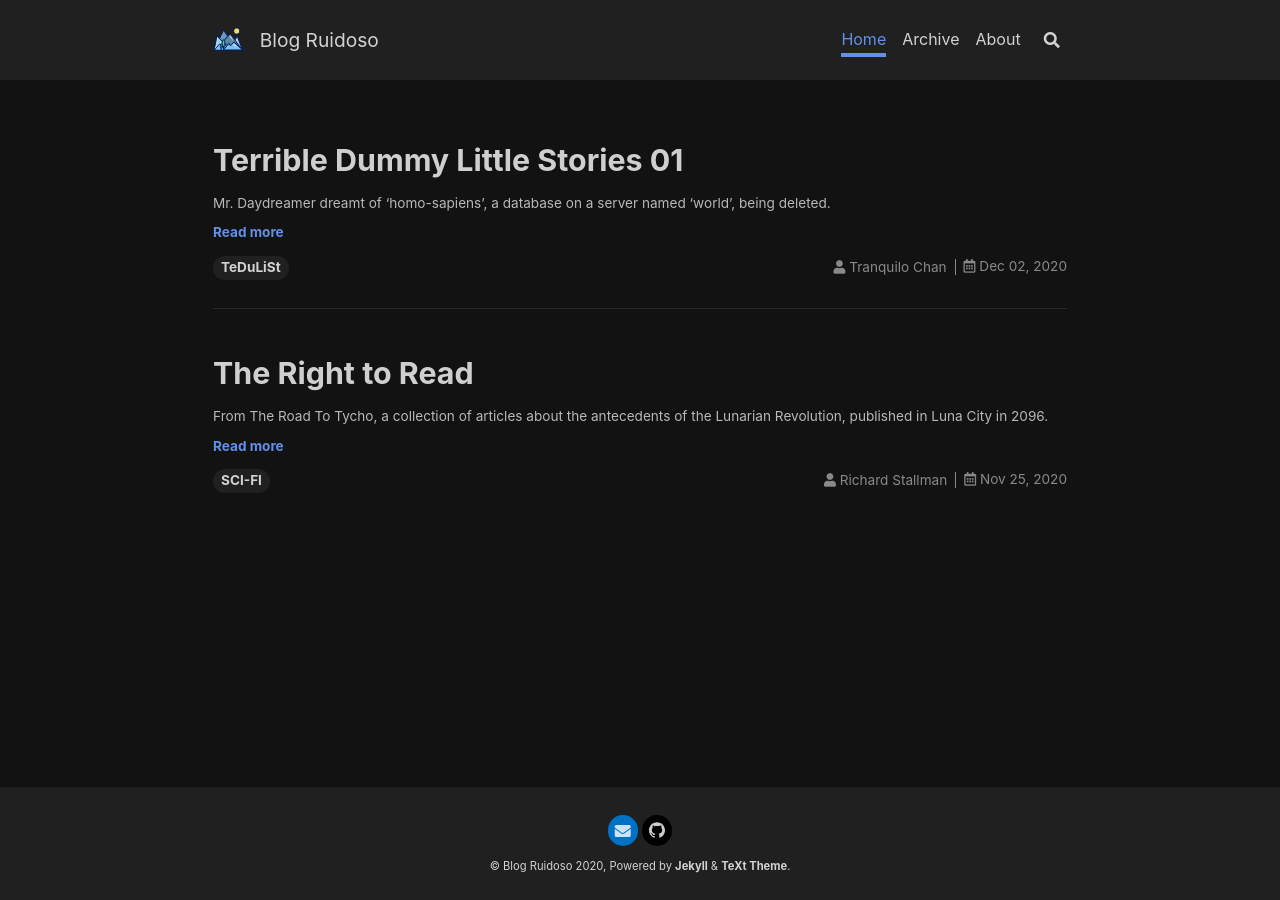
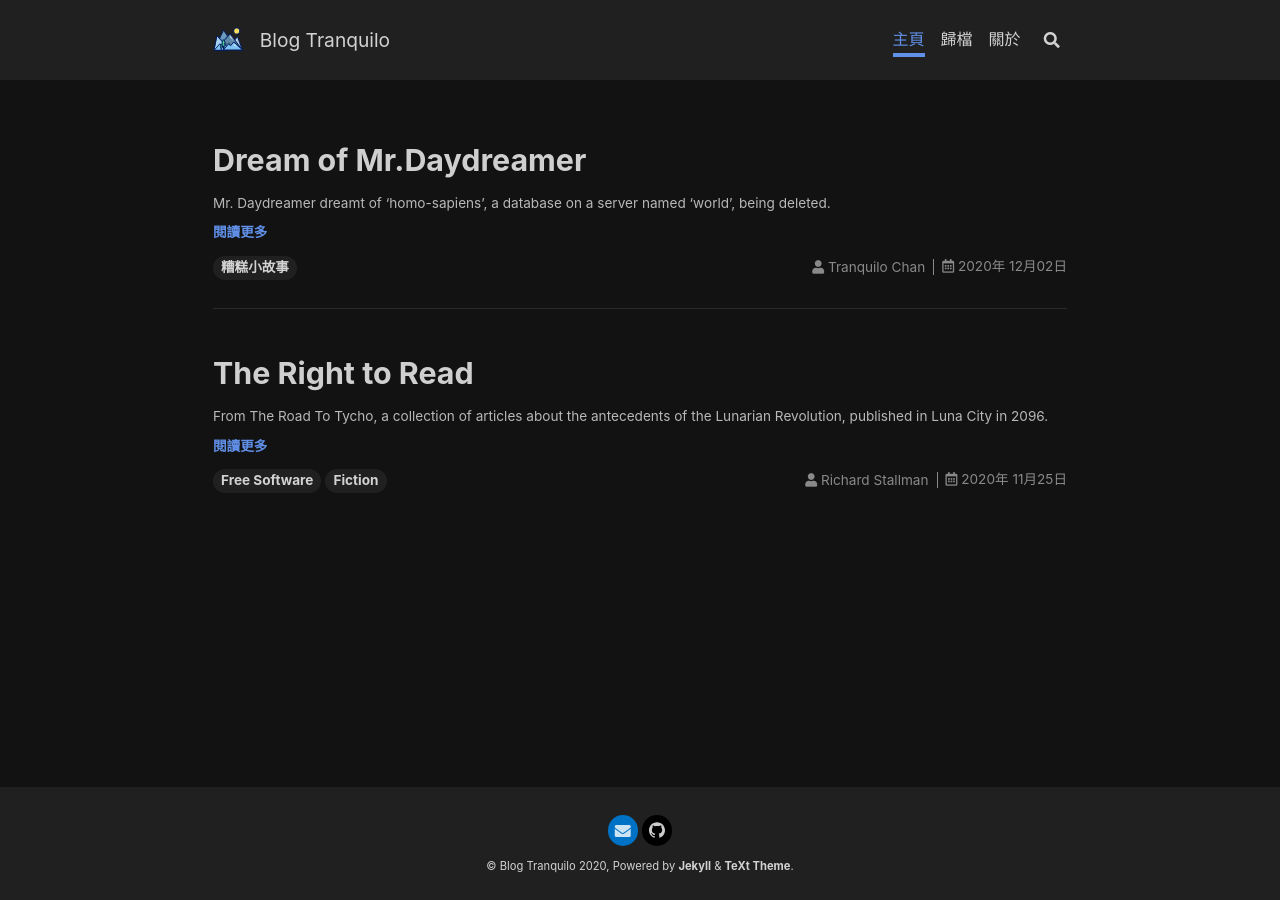
Before and after one commit to tttranquilooo/blog, a Jekyll site: the page built from index.html, in a window 1280 px wide. Built offline with Jekyll 4.4.1, drawn with Linux system fonts in a browser that asks for light colours; nearby versions of some CDN libraries; the list of posts is cut into pages by our own code.

Commit message:
to traditional Chinese

```diff
--- a/_config.yml
+++ b/_config.yml
@@ -18,16 +18,16 @@
 ##############################
 text_skin: dark # "default" (default), "dark", "forest", "ocean", "chocolate", "orange"
 highlight_theme: default # "default" (default), "tomorrow", "tomorrow-night", "tomorrow-night-eighties", "tomorrow-night-blue", "tomorrow-night-bright"
-url     : https://tttranquilooo.github.io # the base hostname & protocol for your site e.g. https://www.someone.com
+url     : https://tttranquilooo.vercel.app # the base hostname & protocol for your site e.g. https://www.someone.com
 baseurl : # does not include hostname
-title   : Blog Ruidoso
+title   : Blog Tranquilo
 description: > # this means to ignore newlines until "Language & timezone"
   Personal blog of Tranquilo Chan.
 
 
 ## => Language and Timezone
 ##############################
-lang: # the language of your site, default as "en"
+lang: zh-Hant # the language of your site, default as "en"
 timezone: # see https://en.wikipedia.org/wiki/List_of_tz_database_time_zones for the available values
 
 
@@ -36,7 +36,7 @@ timezone: # see https://en.wikipedia.org/wiki/List_of_tz_database_time_zones for
 author:
   type      : # "person" (default), "organization"
   name      : Tranquilo Chan
-  url       : https://tttranquilooo.github.io
+  url       : https://tttranquilooo.vercel.app
   avatar    : # path or url of avatar image (square)
   bio       : A student knows just a little of coding.
   email     : cdh4227@foxmail.com
@@ -55,8 +55,8 @@ author:
 
 ## => GitHub Repository (if the site is hosted by GitHub)
 ##############################
-repository: tttranquilooo/tttranquilooo.github.io
-repository_tree: master
+repository: tttranquilooo/blog
+repository_tree: main
 
 
 ## => Paths
@@ -84,14 +84,14 @@ toc:
 ## => Markdown Enhancements
 ##############################
 ## Mathjax
-mathjax: # false (default), true
-mathjax_autoNumber: # false (default), true
+mathjax: true # false (default), true
+mathjax_autoNumber: true # false (default), true
 
 ## Mermaid
-mermaid: # false (default), true
+mermaid: true # false (default), true
 
 ## Chart
-chart: # false (default), true
+chart: true # false (default), true
 
 
 ## => Paginate
@@ -129,7 +129,7 @@ comments:
   gitalk:
     clientID    : bf98b0840ac8c8310fc9 # GitHub Application Client ID
     clientSecret: dd0f640066928769a9226d8a723eb866e6c26aaf # GitHub Application Client Secret
-    repository  : tttranquilooo.github.io # GitHub repo
+    repository  : blog # GitHub repo
     owner       : tttranquilooo # GitHub repo owner
     admin: # GitHub repo owner and collaborators, only these guys can initialize GitHub issues, IT IS A LIST.
       - tttranquilooo
--- a/_posts/2020-11-25-right-to-read.md
+++ b/_posts/2020-11-25-right-to-read.md
@@ -2,7 +2,9 @@
 title: The Right to Read
 license: CC-BY-NC-ND-4.0
 author: Richard Stallman
-tags: SCI-FI
+tags:
+- Free Software
+- Fiction
 key: 20201125
 ---
 
--- a/_posts/2020-12-02-story-01.md
+++ b/_posts/2020-12-02-story-01.md
@@ -1,13 +1,13 @@
 ---
-title: Terrible Dummy Little Stories 01
+title: Dream of Mr.Daydreamer
 license: CC-BY-NC-ND-4.0
 author: Tranquilo Chan
-tags: TeDuLiSt
+tags: 糟糕小故事
 key: 20201202
 ---
 
 Mr. Daydreamer dreamt of 'homo-sapiens', a database on a server named 'world', being deleted.<!--more--> Everything about processes classified as 'human' , from names to attributes to priority, was stored in it.
 
-The processes panicked, almost overloaded the server for a momont. Soon, found pipes still available, they built up pipe-chain and forgot all about days of databases.
+The processes panicked, almost overloaded the server for a moment. Soon, found pipes still available, they built up pipe-chain and forgot all about days of databases.
 
 Such processes worth any server, thought Mr. Daydreamer.
```
